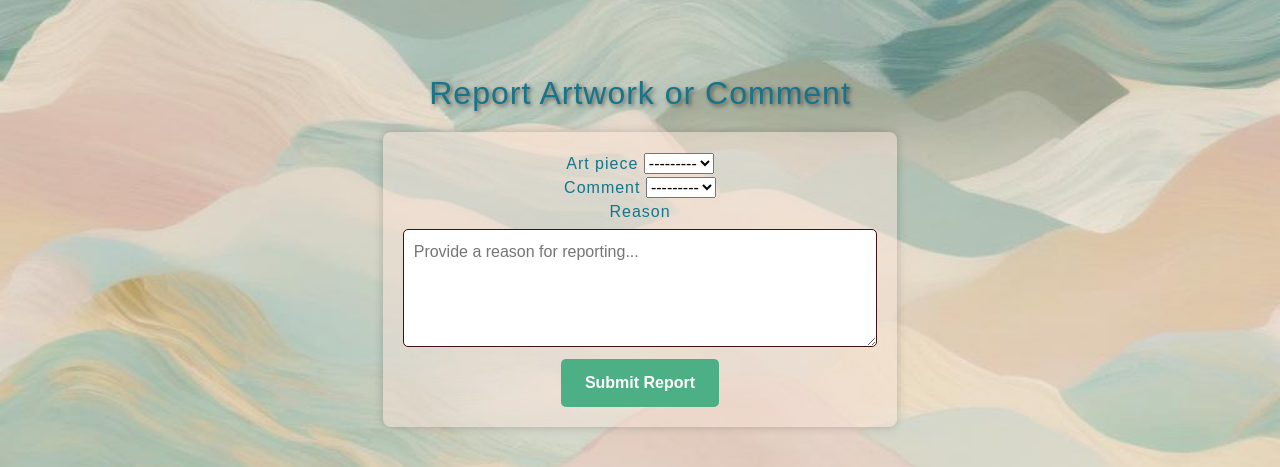
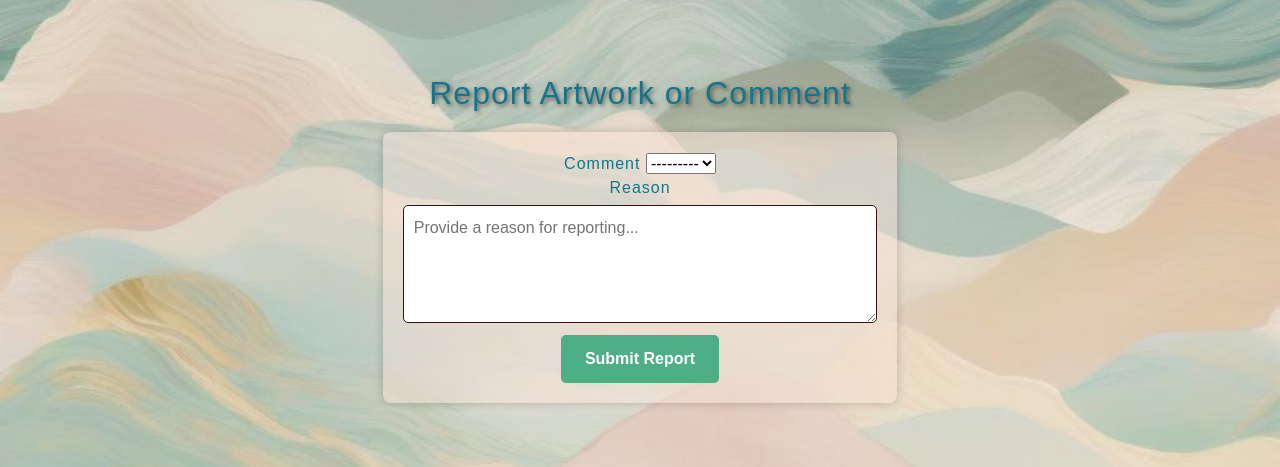
Before and after one commit to GeorgiPanayotov/VisionaryVault, a Django app: page /reporting/report/1/ in a window 1280 px wide. Shown: the part 66-533 px from the top of the page. Run offline with Django 5.2, Linux system fonts and the light colour scheme; the visitor is signed in with stand-in values (Sample User, id 1); data that the repository does not hold is empty; some libraries are stand-ins or nearby versions.

Commit message:
Fix: Improved report functionality

```diff
--- a/VisionaryVaultApp/reporting/forms.py
+++ b/VisionaryVaultApp/reporting/forms.py
@@ -6,30 +6,17 @@ from ..art.models import ArtPiece, Comment
 class ReportForm(forms.ModelForm):
     class Meta:
         model = Report
-        fields = ['art_piece', 'comment', 'reason',]
+        fields = ['comment', 'reason',]
 
     def __init__(self, *args, art_piece_id=None, **kwargs):
         super().__init__(*args, **kwargs)
+
+        if art_piece_id:
+            self.fields['comment'].queryset = Comment.objects.filter(art_piece_id=art_piece_id)
+        else:
+            self.fields['comment'].queryset = Comment.objects.none()
 
         self.fields['reason'].widget = forms.Textarea(attrs={
             'placeholder': 'Provide a reason for reporting...',
             'rows': 4
         })
-
-        if art_piece_id:
-            self.fields['art_piece'].queryset = ArtPiece.objects.filter(id=art_piece_id)
-            self.fields['art_piece'].initial = art_piece_id  # Set initial value to the selected art piece
-            self.fields['art_piece'].widget.attrs['disabled'] = 'disabled'
-        else:
-            self.fields['art_piece'].queryset = ArtPiece.objects.all()
-
-        self.fields['art_piece'].label_from_instance = lambda obj: obj.title
-
-        # Filter comments based on the selected art piece
-        self.filter_comments(art_piece_id)
-
-    def filter_comments(self, art_piece_id):
-        if art_piece_id:
-            self.fields['comment'].queryset = Comment.objects.filter(art_piece_id=art_piece_id)
-        else:
-            self.fields['comment'].queryset = Comment.objects.none()
--- a/VisionaryVaultApp/reporting/views.py
+++ b/VisionaryVaultApp/reporting/views.py
@@ -15,28 +15,19 @@ class ReportCreateView(LoginRequiredMixin, CreateView):
     template_name = 'reporting/report.html'
     success_url = reverse_lazy('art_gallery_list')
 
-    def get_form(self, form_class=None):
-        # Capture art_piece from GET request
-        form = super().get_form(form_class)
-        art_piece_id = self.request.GET.get('art_piece')
-
-        if art_piece_id:
-            form.fields['art_piece'].initial = art_piece_id  # Set the initial value for art_piece
-            form.filter_comments(art_piece_id)  # Filter comments based on selected art_piece
-
-        return form
+    def get_form_kwargs(self):
+        """Pass additional arguments to the form."""
+        kwargs = super().get_form_kwargs()
+        art_piece_id = self.kwargs.get('art_piece_id')
+        kwargs['art_piece_id'] = art_piece_id  # Pass the selected art piece ID to the form
+        return kwargs
 
     def form_valid(self, form):
         form.instance.user = self.request.user
-
-        # Handle status setting for the art piece or comment
-        if form.instance.art_piece:
-            form.instance.art_piece.status = 'reported'
-            form.instance.art_piece.save()
-        elif form.instance.comment:
+        form.instance.art_piece_id = self.kwargs.get('art_piece_id')  # Set the selected art piece
+        if form.instance.comment:
             form.instance.comment.status = 'reported'
             form.instance.comment.save()
-
         return super().form_valid(form)
 
     def get(self, request, *args, **kwargs):
--- a/templates/reporting/report.html
+++ b/templates/reporting/report.html
@@ -6,10 +6,6 @@
 <h2>Report Artwork or Comment</h2>
 <form method="post">
     {% csrf_token %}
-    <div>
-        {{ form.art_piece.label }}
-        {{ form.art_piece }}
-    </div>
     <div>
         {{ form.comment.label }}
         {{ form.comment }} <!-- This will initially be empty -->
```
